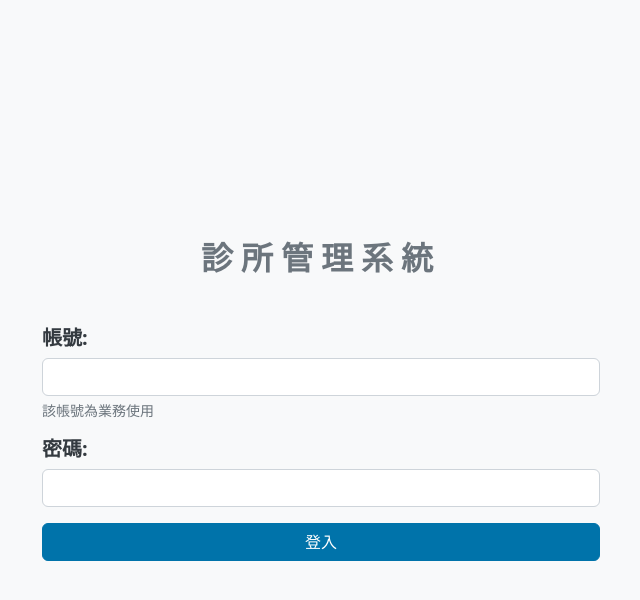
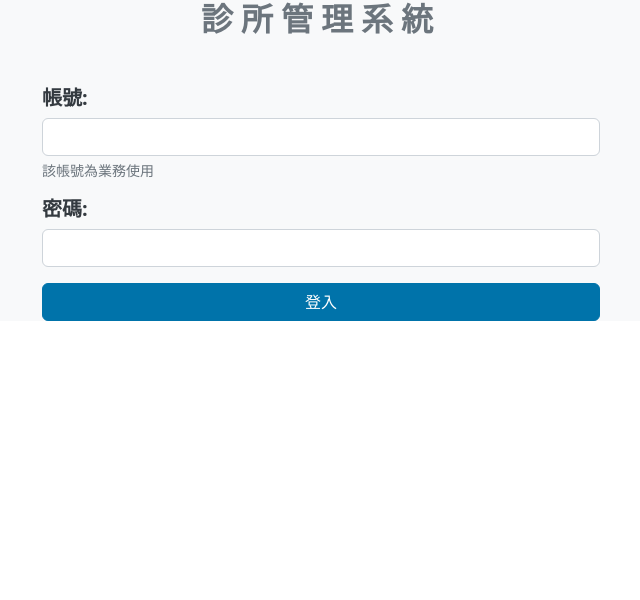
Before and after one commit to ice459pp/icare_crm, a React (Create React App) app: page /login in a window 1280 px wide. Shown: the top 600 px of the page, without its empty margins (319-959 px from the left). Built offline with nearby package versions, Linux system fonts and the light colour scheme.

Commit message:
just innerHeight

```diff
--- a/public/index.html
+++ b/public/index.html
@@ -29,7 +29,7 @@
   </head>
   <body>
     <noscript>You need to enable JavaScript to run this app.</noscript>
-    <div id="root" class="h-100 overflow-hidden"></div>
+    <div id="root" class=""></div>
     <!--
       This HTML file is a template.
       If you open it directly in the browser, you will see an empty page.
--- a/src/App.js
+++ b/src/App.js
@@ -21,7 +21,8 @@ function App() {
   let appSlice = useSelector((state) => state.appSlice);
   let isLogin_store = appSlice.isLogin;
   const { innerWidth, innerHeight } = useViewport();
-  const [heightControls, setHeightControls] = useState(false);
+
+
   const [menuIsShow, setMenuIsShow] = useState(false);
   const [isLogin, setIsLogin] = useState(isLogin_store);
 
@@ -31,8 +32,9 @@ function App() {
   const goPath = useHistory();
 
   let headNavbarRef = useRef() || "";
+  const [height, setHeight] = useState(innerHeight);
   const style = {
-    height: `calc( ${innerHeight}px  - 45px )`,
+    height: `calc( ${height}px - 45px )`,
     position: `relative`,
   };
   const menuHandler = () => {
@@ -42,14 +44,18 @@ function App() {
     goPath.push(`/`);
   };
   const elementRef = useRef(null);
-  const setBodyHeight = () => {
-    const vh = window.innerHeight * 0.01;
-    document.documentElement.style.setProperty("--vh", `${vh}px`);
-  };
-  setBodyHeight();
+  // const setBodyHeight = () => {
+  //   const vh = window.innerHeight * 0.01;
+  //   document.documentElement.style.setProperty("--vh", `${vh}px`);
+  // };
+  // setBodyHeight();
+  const setBodyHeight=()=>{
+    console.log("經過",window.innerHeight,"視窗高",height,"state的高")
+    setHeight(window.innerHeight)
+  }
   useEffect(() => {
 
-    setBodyHeight();
+    // setBodyHeight();
     const handleResize = () => {
       setBodyHeight();
     };
@@ -61,7 +67,7 @@ function App() {
       window.removeEventListener("orientationchange", handleResize);
     };
 
-  }, [innerWidth, innerHeight,heightControls]);
+  }, []);
   return (
     <Fragment>
       {!isLogin ? (
--- a/src/scss/App.scss
+++ b/src/scss/App.scss
@@ -2,8 +2,8 @@
 @import "./navbar";
 @import "./modal";
 body {
-  height: 100vh;
-  overflow: hidden !important;
+  // height: 100vh;
+  overflow: hidden;
   // min-height: 100vh;
   // min-height: -webkit-fill-available;
 }
@@ -21,14 +21,14 @@ body {
 }
 
 /* 在iOS Safari上，您需要使用下面的CSS規則 */
-body {
-  height: calc(var(--vh, 1vh) * 100) !important;
-}
-@media screen and (max-width: 996px) {
-  body {
-    height: calc(var(--vh, 1vh) * 100);
-  }
-}
+// body {
+//   height: calc(var(--vh, 1vh) * 100) !important;
+// }
+// @media screen and (max-width: 996px) {
+//   body {
+//     height: calc(var(--vh, 1vh) * 100);
+//   }
+// }
 // @media (orientation: portrait) {
 //   /* 設備固定為直向模式 */
 //   body {
```
